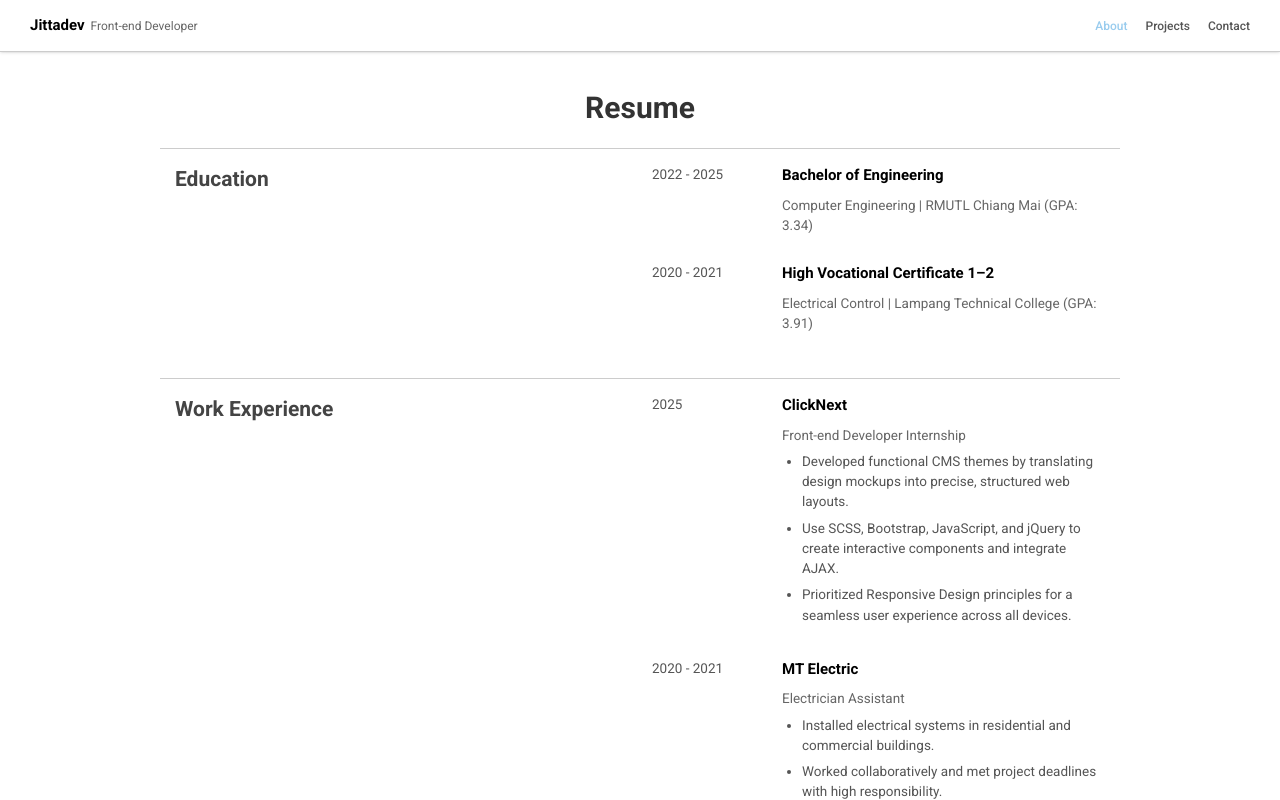
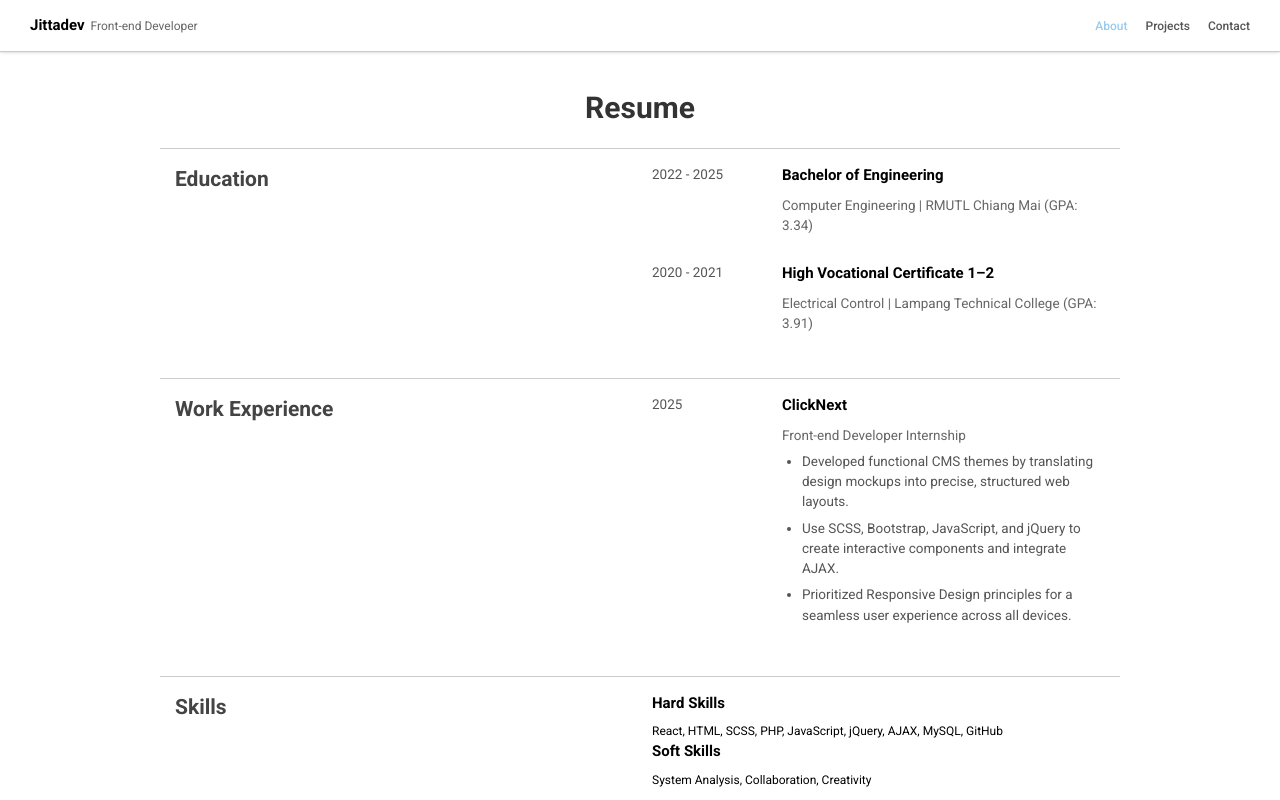
Before and after one commit to Jittapongj/Portfolio, a React (Vite) app: page / in a window 1280 px wide. Both pictures are taken after a click on the button "About". Shown: the top 800 px of the page. Built offline with nearby package versions, Linux system fonts and the light colour scheme.

Commit message:
remove work experience not related

```diff
--- a/src/pages/about.jsx
+++ b/src/pages/about.jsx
@@ -53,16 +53,6 @@ function About() {
                 "Use SCSS, Bootstrap, JavaScript, and jQuery to create interactive components and integrate AJAX.",
                 "Prioritized Responsive Design principles for a seamless user experience across all devices."
             ]
-        },
-        {
-            date: "2020 - 2021",
-            title: "MT Electric",
-            details: "Electrician Assistant",
-            list: [
-                "Installed electrical systems in residential and commercial buildings.",
-                "Worked collaboratively and met project deadlines with high responsibility.",
-                "Adapted to changing environments and diverse working conditions."
-            ]
         }
     ];
 
```
